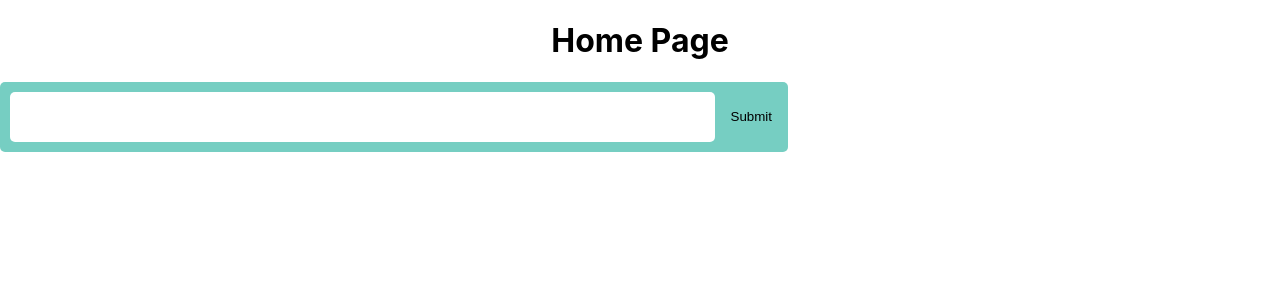
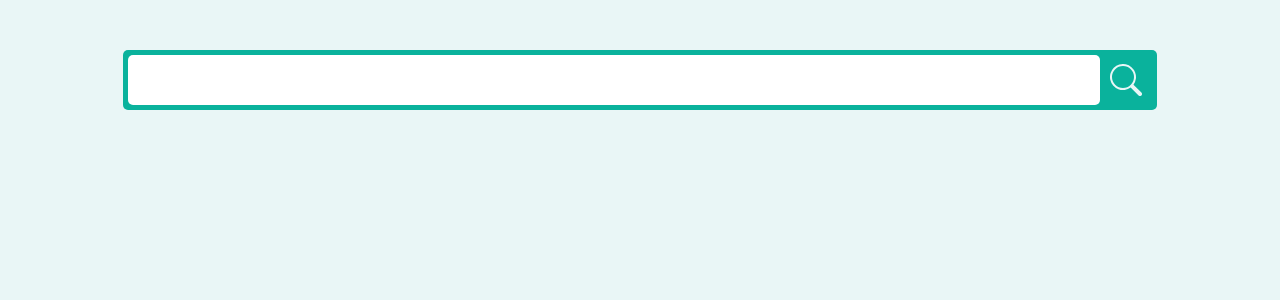
Before and after one commit to yashikajotwani12/TechConnect, a React (Create React App) app in the folder client/: page / in a window 1280 px wide. Shown: the top 300 px of the page. Built offline with nearby package versions, Linux system fonts and the light colour scheme.

Commit message:
add globalStyle for theme colors

```diff
--- a/client/src/App.css
+++ b/client/src/App.css
@@ -1,5 +1,6 @@
 .App {
-  text-align: center;
+  background-color: #e9f6f6;
+  height: 100vh;
 }
 
 .App-logo {
--- a/client/src/components/Home.js
+++ b/client/src/components/Home.js
@@ -1,12 +1,17 @@
 import React from "react";
 import Search from "./Search.js";
+import styled from "styled-components";
 
+export const HomePageContainner = styled.div`
+  display: flex;
+  justify-content: center;
+  padding-top: 50px;
+`;
 const Home = () => {
   return (
-    <div>
-      <h1>Home Page</h1>
+    <HomePageContainner>
       <Search />
-    </div>
+    </HomePageContainner>
   );
 };
 
--- a/client/src/components/Search.js
+++ b/client/src/components/Search.js
@@ -1,13 +1,14 @@
 import React from "react";
 import styled from "styled-components";
 import colors from "../globalStyles/colorStyles";
+import { BsSearch } from "react-icons/bs";
 export const SearchBarContainer = styled.div`
-  background-color: ${colors.downy};
-  width: 60%;
+  background-color: ${colors.greendy};
+  width: 80%;
   height: 50px;
   display: flex;
   justify-content: flex-end;
-  padding: 10px;
+  padding: 5px;
   border-radius: 5px;
 `;
 
@@ -17,15 +18,18 @@ export const InputText = styled.input`
   border-radius: 5px;
   border: none;
 `;
-export const InputButton = styled.input`
-  border: none;
-  background-color: transparent;
+export const SerachIcon = styled.div`
+  display: flex;
+  align-items: center;
+  margin-right: 10px;
 `;
 const Search = () => {
   return (
     <SearchBarContainer>
       <InputText type="text" />
-      <InputButton type="submit" />
+      <SerachIcon>
+        <BsSearch color={colors.blackSqueeze} size="32px" />
+      </SerachIcon>
     </SearchBarContainer>
   );
 };
--- a/client/src/globalStyles/colorStyles.js
+++ b/client/src/globalStyles/colorStyles.js
@@ -8,6 +8,7 @@ const colors = {
   blueHaze: "#c8c3d8",
   bazaar: "#997776",
   edward: "#a6bab2",
+  greendy: "#0AB29C",
 };
 
 export default colors;
```
